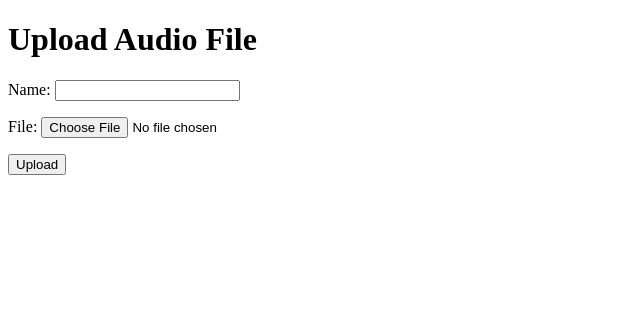
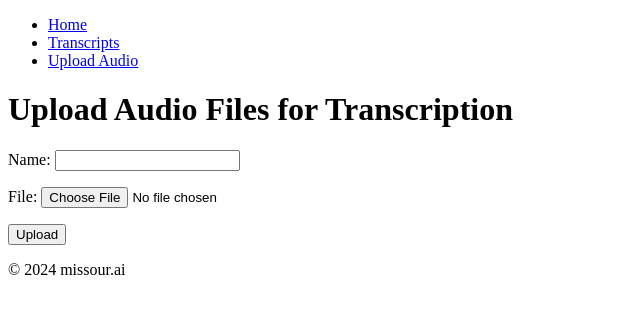
Before and after one commit to KarlSchoch/missour.ai, a Django app: page /transcription/upload/ in a window 1280 px wide. Shown: the top 314 px of the page, without its empty margins (0-640 px from the left). Run offline with Django 5.2, Linux system fonts and the light colour scheme.

Commit message:
Creates dummy transcripts page and functional navbar

```diff
--- a/missourai_django/missourai_web_app/settings.py
+++ b/missourai_django/missourai_web_app/settings.py
@@ -9,7 +9,7 @@ https://docs.djangoproject.com/en/5.1/topics/settings/
 For the full list of settings and their values, see
 https://docs.djangoproject.com/en/5.1/ref/settings/
 """
-
+import os
 from pathlib import Path
 
 # Build paths inside the project like this: BASE_DIR / 'subdir'.
--- /dev/null
+++ b/missourai_django/transcription/templates/transcription/base.html
@@ -0,0 +1,30 @@
+<!DOCTYPE html>
+<html lang="en">
+<head>
+    <meta charset="UTF-8">
+    <meta name="viewport" content="width=device-width, initial-scale=1.0">
+    <title>
+        {% block title %}missour.ai{% endblock %}
+    </title>
+    <!-- Add any CSS or Bootstrap links here -->
+</head>
+<body>
+    <header>
+        <nav>
+            <ul>
+                <li><a href="{% url 'transcription:index' %}">Home</a></li>
+                <li><a href="{% url 'transcription:transcripts' %}">Transcripts</a></li>
+                <li><a href="{% url 'transcription:upload_audio' %}">Upload Audio</a></li>
+            </ul>
+        </nav>
+    </header>
+
+    <main>
+        {% block content %}{% endblock %}
+    </main>
+
+    <footer>
+        <p>&copy; 2024 missour.ai</p>
+    </footer>
+</body>
+</html>
--- a/missourai_django/transcription/templates/transcription/upload.html
+++ b/missourai_django/transcription/templates/transcription/upload.html
@@ -1,14 +1,12 @@
-<!DOCTYPE html>
-<html>
-    <head>
-        <title>Upload Audio File</title>
-    </head>
-    <body>
-        <h1>Upload Audio File</h1>
-        <form method="post" enctype="multipart/form-data">
-            {% csrf_token %}
-            {{ form.as_p }}
-            <button type="submit">Upload</button>
-        </form>
-    </body>
-</html>
+{% extends "transcription/base.html" %}
+
+{% block title %}Upload Audio - missour.ai{% endblock %}
+
+{% block content %}
+<h1>Upload Audio Files for Transcription</h1>
+<form method="post" enctype="multipart/form-data">
+    {% csrf_token %}
+    {{ form.as_p }}
+    <button type="submit">Upload</button>
+</form>
+{% endblock %}
--- a/missourai_django/transcription/urls.py
+++ b/missourai_django/transcription/urls.py
@@ -6,4 +6,5 @@ app_name = 'transcription'
 urlpatterns = [
     path('', views.index, name='index'),
     path('upload/', views.upload_audio, name='upload_audio'),
+    path('transcripts/', views.transcripts, name='transcripts'),
 ]
--- a/missourai_django/transcription/views.py
+++ b/missourai_django/transcription/views.py
@@ -4,7 +4,10 @@ from .forms import AudioFileForm
 
 # Create your views here.
 def index(request):
-    return HttpResponse("Hello world.  You are at the transcription index.")
+    return render(request, 'transcription/index.html')
+
+def transcripts(request):
+    return render(request, 'transcription/transcripts.html')
 
 def upload_audio(request):
     if request.method == 'POST':
```
Also changed, not shown: missourai_django/transcription/templates/transcription/index.html (added, +7 -0 lines), missourai_django/transcription/templates/transcription/transcripts.html (added, +16 -0 lines), 1 other file.
